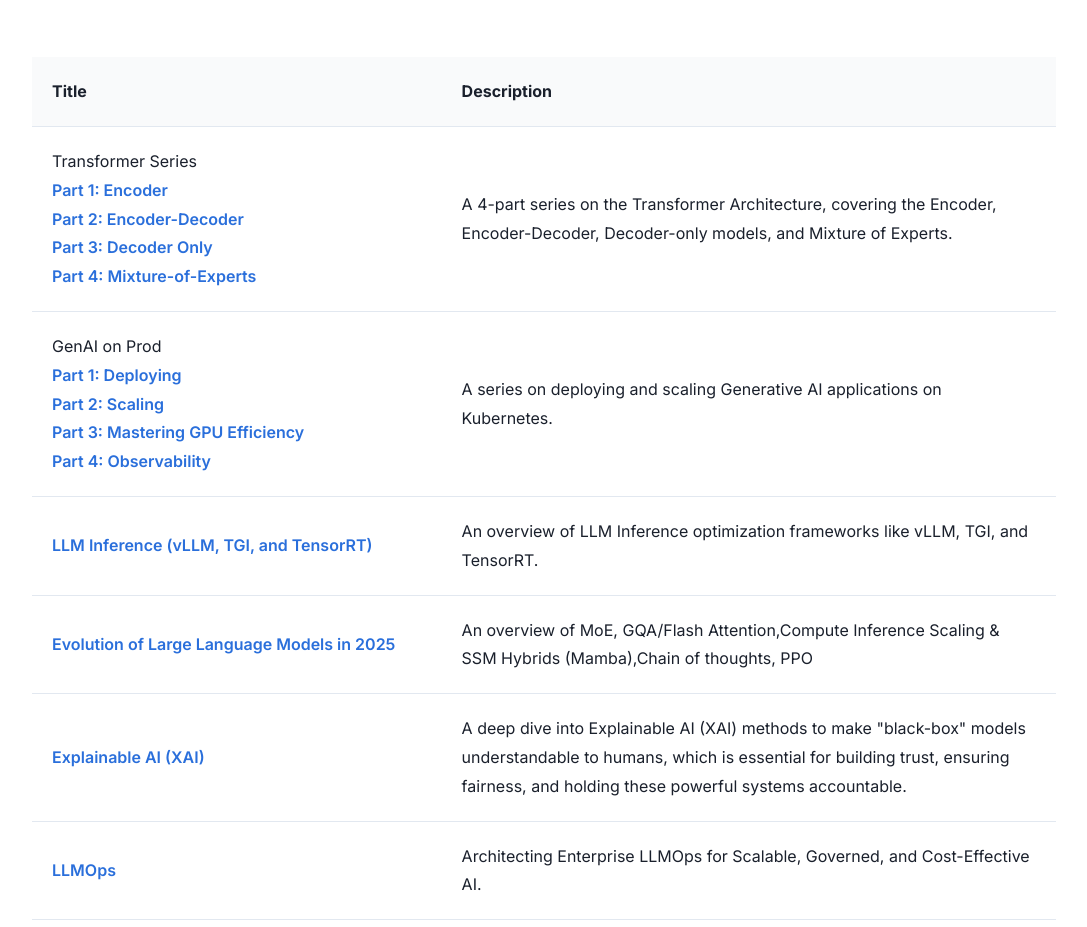
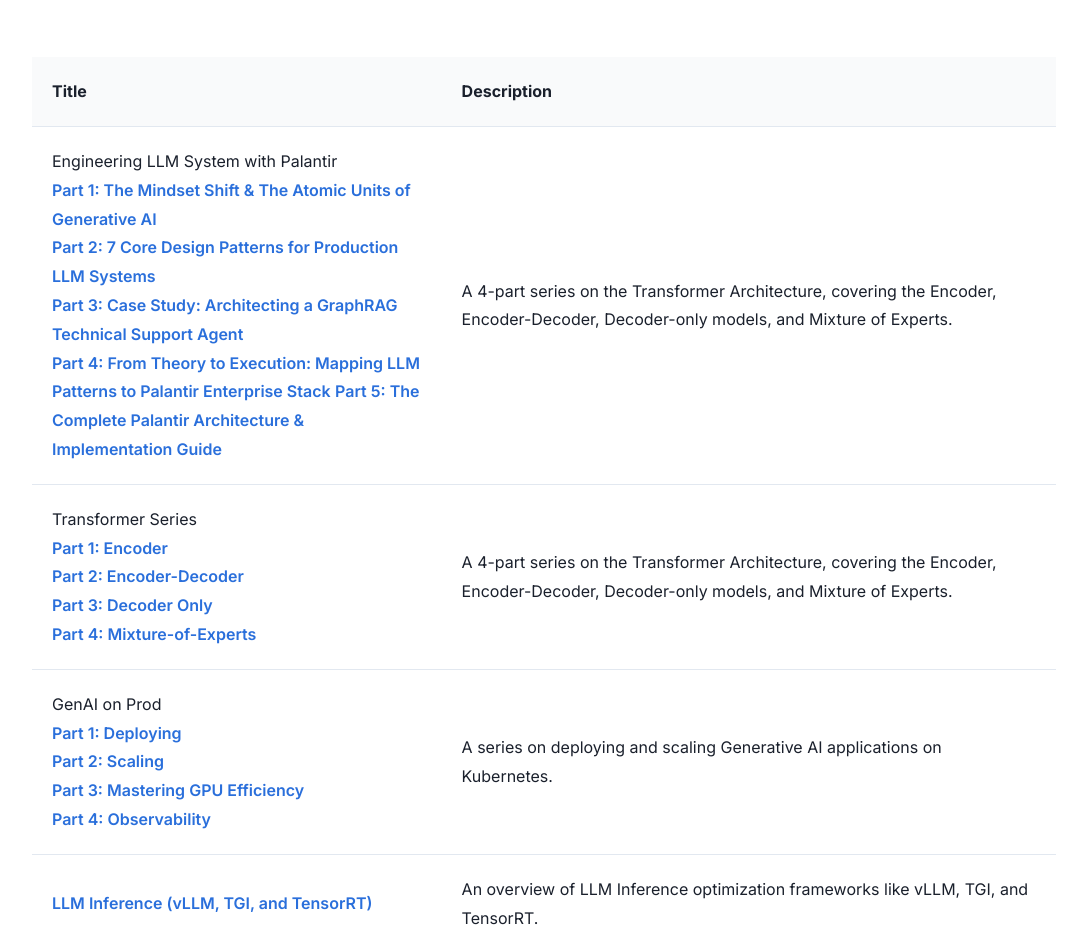
Before and after one commit to Git-PratikVyas/git-pratikvyas.github.io, a plain HTML site: page index.html in a window 1280 px wide. Shown: the part 2105-3032 px from the top of the page, without its empty margins (96-1183 px from the left). Drawn offline with Linux system fonts and the light colour scheme.

Commit message:
Add links to engineering LLM system articles

```diff
--- a/index.html
+++ b/index.html
@@ -224,6 +224,17 @@
                     <tbody>
                         <tr>
                             <td>
+                                Engineering LLM System with Palantir<br>
+                                <a href="https://medium.com/@pratik.vyas_10544/engineering-enterprise-llm-systems-part-1-the-mindset-shift-the-atomic-units-of-generative-ai-7a3cf43a0cad">Part 1: The Mindset Shift & The Atomic Units of Generative AI</a><br>
+                                <a href="https://medium.com/@pratik.vyas_10544/part-2-engineering-enterprise-llm-systems-7-core-design-patterns-for-production-llm-systems-56979bb2fa70?postPublishedType=repub">Part 2: 7 Core Design Patterns for Production LLM Systems</a><br>
+                                <a href="https://medium.com/@pratik.vyas_10544/part-3-engineering-enterprise-llm-systems-case-study-architecting-a-graphrag-customer-support-ca322fec5643?postPublishedType=repub">Part 3: Case Study: Architecting a GraphRAG Technical Support Agent</a><br>
+                                <a href="https://medium.com/@pratik.vyas_10544/part-4-engineering-enterprise-llm-systems-from-theory-to-execution-mapping-llm-patterns-to-the-e18690051632?postPublishedType=initial">Part 4: From Theory to Execution: Mapping LLM Patterns to Palantir Enterprise Stack</a>
+                                <a href="https://medium.com/@pratik.vyas_10544/part-5-engineering-enterprise-llm-systems-the-complete-palantir-architecture-implementation-4d7798d99749?postPublishedType=initial">Part 5: The Complete Palantir Architecture & Implementation Guide</a>
+                            </td>
+                            <td>A 4-part series on the Transformer Architecture, covering the Encoder, Encoder-Decoder, Decoder-only models, and Mixture of Experts.</td>
+                        </tr>
+                        <tr>
+                            <td>
                                 Transformer Series<br>
                                 <a href="https://medium.com/@pratik.vyas_10544/transformer-encoder-part-1-1d926707f74b" target="_blank">Part 1: Encoder</a><br>
                                 <a href="https://medium.com/@pratik.vyas_10544/transformer-decoder-part-2-644f3a12ff60" target="_blank">Part 2: Encoder-Decoder</a><br>
```
